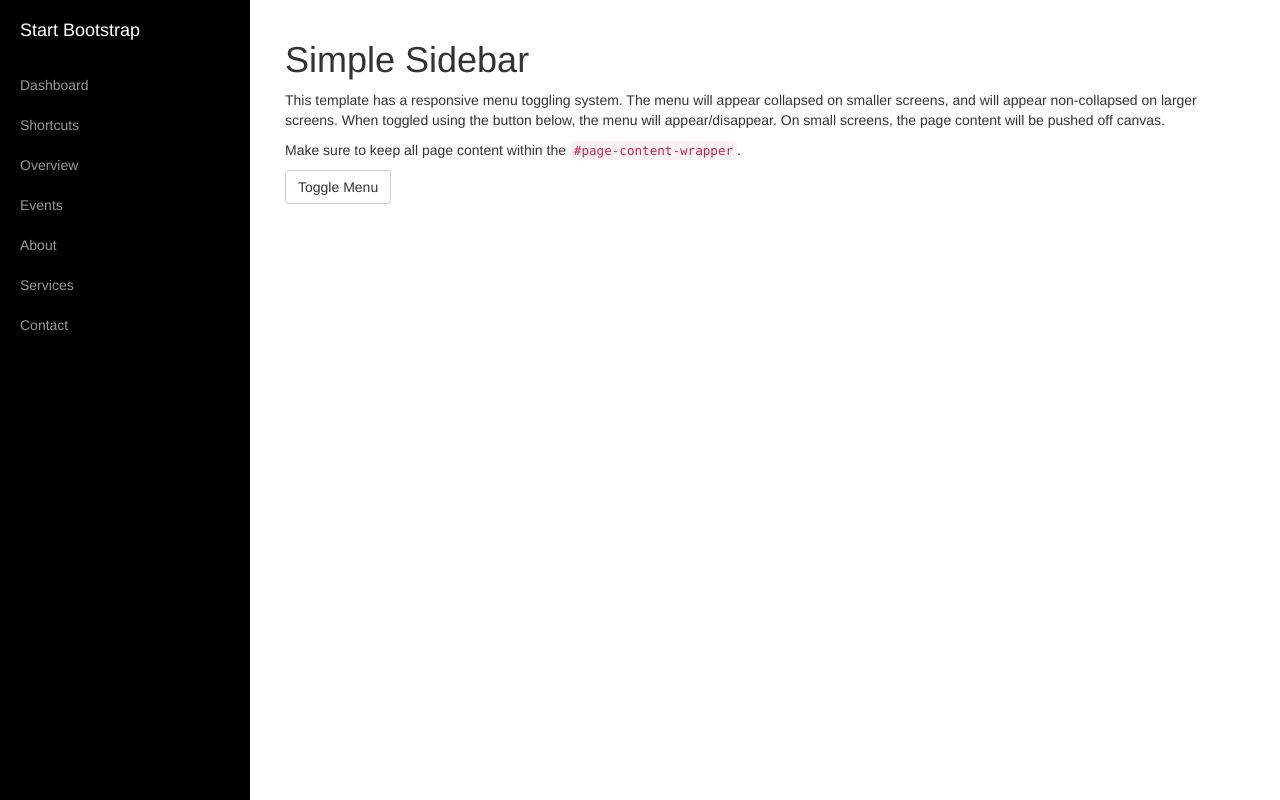
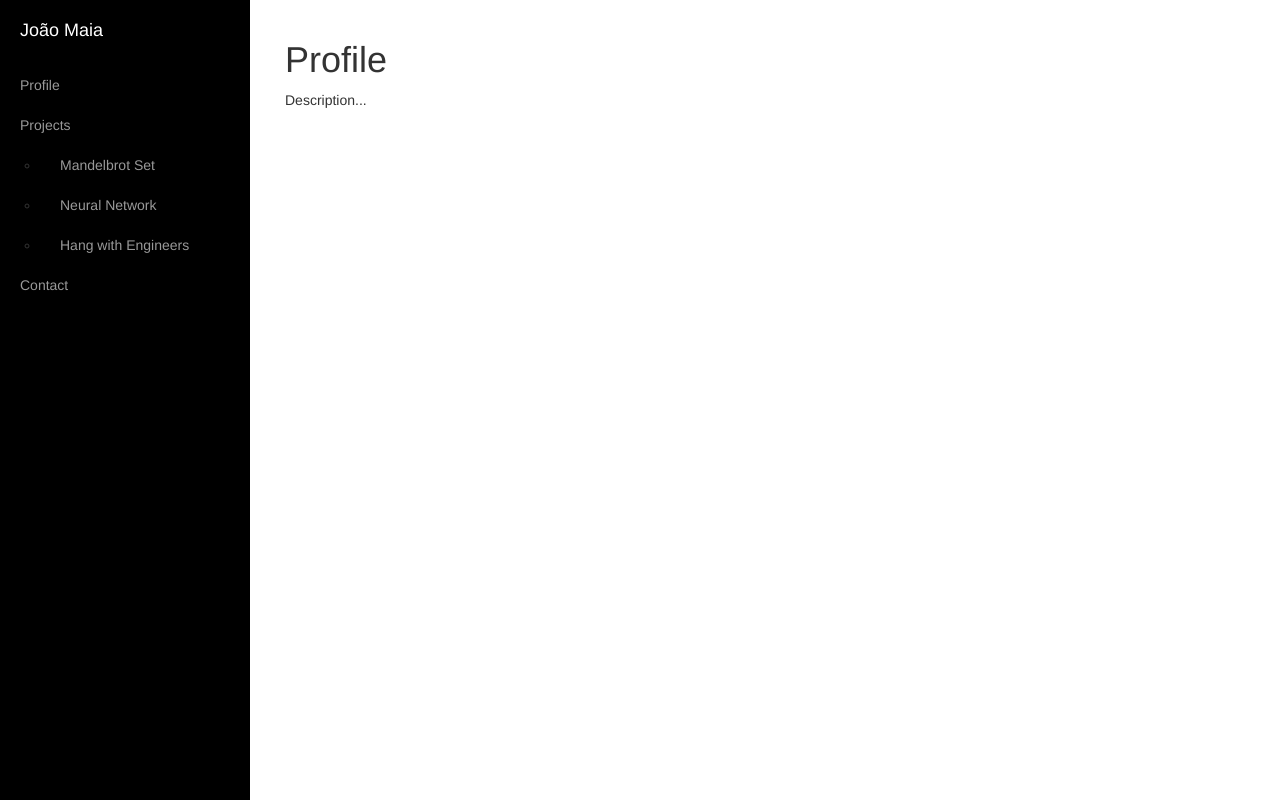
Before and after one commit to JPMMaia/jpmmaia.github.io, a plain HTML site: page index.html in a window 1280 px wide. Drawn offline with Linux system fonts and the light colour scheme.

Commit message:
Restructuring sidebar. The pages are loaded using Javascript when an option of the sidebar is clicked.

```diff
--- a/index.html
+++ b/index.html
@@ -23,6 +23,9 @@
     <!-- Custom CSS -->
     <link href="css/simple-sidebar.css" rel="stylesheet">
 
+    <!-- Custom Javascript -->
+    <script src="pages/Sidebar.js"></script>
+
 </head>
 
 <body>
@@ -34,26 +37,25 @@
             <ul class="sidebar-nav">
                 <li class="sidebar-brand">
                     <a href="#">
-                        Start Bootstrap
+                        João Maia
                     </a>
                 </li>
                 <li>
-                    <a href="#">Dashboard</a>
+                    <a id="sidebar-profile" href="#">Profile</a>
                 </li>
                 <li>
-                    <a href="#">Shortcuts</a>
-                </li>
-                <li>
-                    <a href="#">Overview</a>
-                </li>
-                <li>
-                    <a href="#">Events</a>
-                </li>
-                <li>
-                    <a href="#">About</a>
-                </li>
-                <li>
-                    <a href="#">Services</a>
+                    <a id="sidebar-projects" href="#">Projects</a>
+                    <ul>
+                        <li>
+                            <a href="#">Mandelbrot Set</a>
+                        </li>
+                        <li>
+                            <a href="#">Neural Network</a>
+                        </li>
+                        <li>
+                            <a href="#">Hang with Engineers</a>
+                        </li>
+                    </ul>
                 </li>
                 <li>
                     <a href="#">Contact</a>
@@ -67,10 +69,8 @@
             <div class="container-fluid">
                 <div class="row">
                     <section class="col-lg-12">
-                        <h1>Simple Sidebar</h1>
-                        <p>This template has a responsive menu toggling system. The menu will appear collapsed on smaller screens, and will appear non-collapsed on larger screens. When toggled using the button below, the menu will appear/disappear. On small screens, the page content will be pushed off canvas.</p>
-                        <p>Make sure to keep all page content within the <code>#page-content-wrapper</code>.</p>
-                        <a href="#menu-toggle" class="btn btn-default" id="menu-toggle">Toggle Menu</a>
+                        <!--<a href="#menu-toggle" class="btn btn-default" id="menu-toggle">Toggle Menu</a>-->
+                        <div id="page-content"></div>
                     </section>
                 </div>
             </div>
--- /dev/null
+++ b/pages/Profile.html
@@ -0,0 +1,2 @@
+<h1>Profile</h1>
+<p>Description...</p>
--- /dev/null
+++ b/pages/Sidebar.js
@@ -0,0 +1,20 @@
+$(document).ready(
+    function()
+    {
+        // Display default page:
+        $("#page-content").load("pages/Profile.html");
+
+        // Setup sidebar:
+        setupSidebar();
+    }
+);
+
+function setupSidebar()
+{
+    $("#sidebar-profile").click(
+        function ()
+        {
+            $("#page-content").load("pages/Profile.html");
+        }
+    );
+}
```
